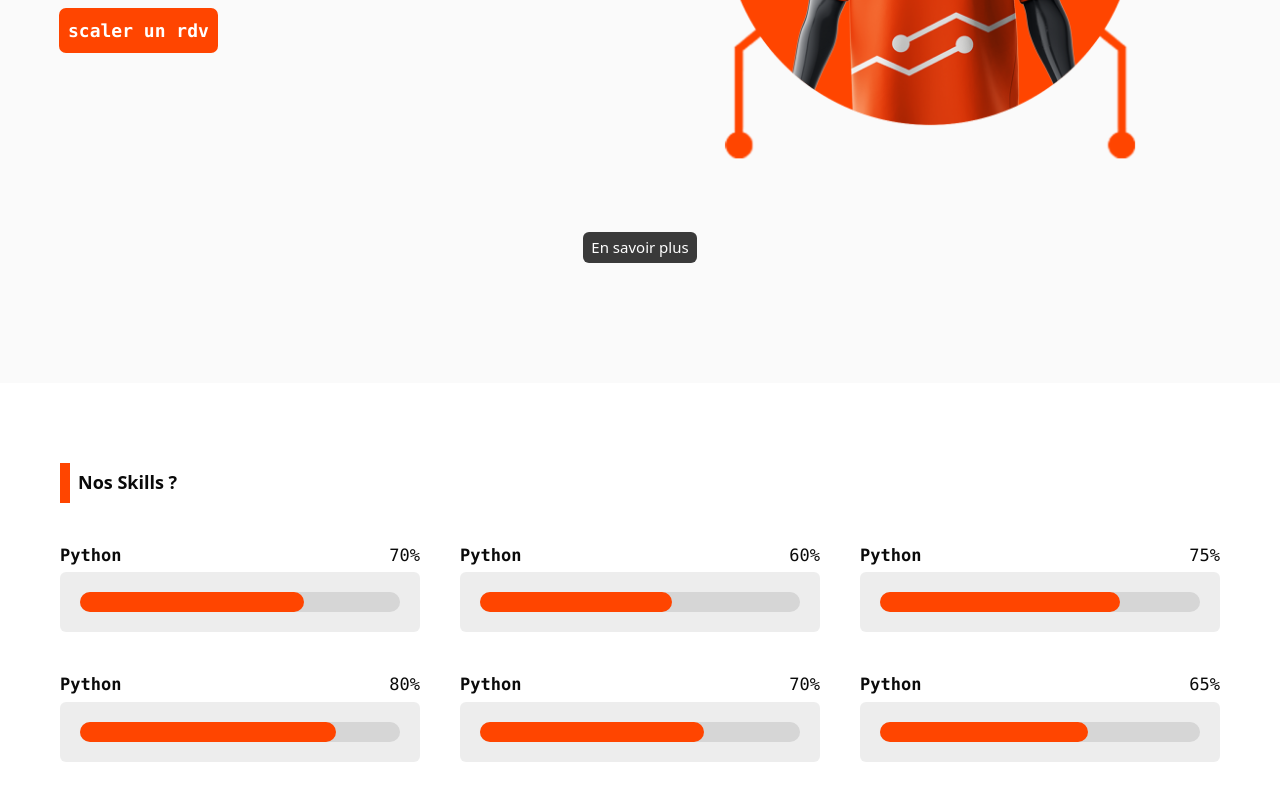
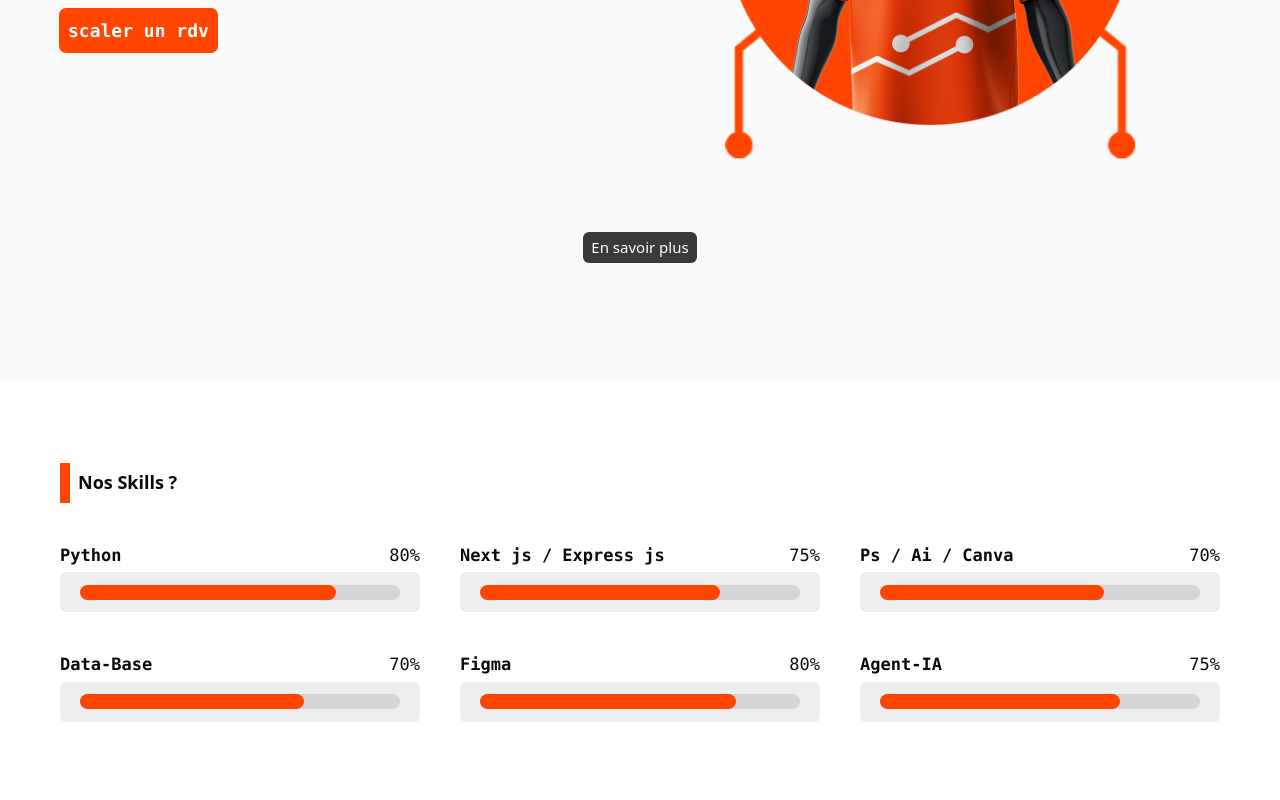
Before and after one commit to Alain09/Port_09, a Next.js app: page / in a window 1280 px wide. Shown: the part 1870-2670 px from the top of the page. Built offline with nearby package versions, Linux system fonts and the light colour scheme.

Commit message:
neuf commit

```diff
--- a/src/components/ui/Helo.tsx
+++ b/src/components/ui/Helo.tsx
@@ -1,13 +1,14 @@
 "use client"
 import React from 'react'
 import ReactDOMServer from 'react-dom/server';
-import { motion } from 'framer-motion'
+import { motion, useInView } from 'framer-motion'
 import Typewriter from 'typewriter-effect'
 import Image from 'next/image';
 import Link from 'next/link';
 import Titre from './titre';
 import Bar from './bar';
 import { FaLightbulb, FaRocket, FaMapSigns } from "react-icons/fa";
+import { useRef } from 'react';
 
 
 
@@ -66,46 +67,52 @@
 
 //les skills
 
-const skill =[
+const skill = [
   {
-    id:1,
-    texte:"Python",
-    time:30,
-    percent:70
+    id: 1,
+    texte: "Python",
+    time: 30,
+    percent: 80
   },
   {
-    id:2,
-    texte:"Python",
-    time:30,
-    percent:60
+    id: 2,
+    texte: "Next js / Express js",
+    time: 30,
+    percent: 75
   },
   {
-    id:3,
-    texte:"Python",
-    time:30,
-    percent:75
+    id: 3,
+    texte: "Ps / Ai / Canva",
+    time: 30,
+    percent: 70
   },
   {
-    id:4,
-    texte:"Python",
-    time:30,
-    percent:80
+    id: 4,
+    texte: "Data-Base",
+    time: 30,
+    percent: 70
   },
   {
-    id:5,
-    texte:"Python",
-    time:30,
-    percent:70
+    id: 5,
+    texte: "Figma",
+    time: 30,
+    percent: 80
   },
   {
-    id:6,
-    texte:"Python",
-    time:30,
-    percent:65
+    id: 6,
+    texte: "Agent-IA",
+    time: 30,
+    percent: 75
   },
 ]
 
 function Helo() {
+
+
+  const ref = useRef(null)
+  const isView = useInView(ref, { once: true, amount: 0.1 })
+
+
   const mrHtml = ReactDOMServer.renderToStaticMarkup(<span className="text-primar">.AT</span>);
 
   const variable = {
@@ -261,12 +268,13 @@
       <div className=' h-fit w-full py-10 md:py-20 '>
         <div className=' flex flex-col gap-5  px-5 md:px-10 lg:px-[60px]  '>
           <Titre text="Nos Skills ?" />
-          <div className='grid grid-cols-1 md:grid-cols-2  lg:grid-cols-3 gap-10  mt-5'>
+          <div className='grid grid-cols-1 md:grid-cols-2  lg:grid-cols-3 gap-10  mt-5' ref={ref}>
             {
               skill.map((skil)=>{
                 return (
                   <div key={skil.id}>
-                      <Bar texte={skil.texte} time={skil.time} percent={skil.percent}/>
+                    {isView && <Bar texte={skil.texte} time={skil.time} percent={skil.percent}/>}
+
                   </div>
                 )
               })
@@ -275,6 +283,9 @@
         </div>
 
       </div>
+
+      {/* les services */}
+
     </div>)
 
 }
--- a/src/components/ui/bar.tsx
+++ b/src/components/ui/bar.tsx
@@ -1,15 +1,18 @@
 "use client"
 import React from 'react'
-import { useEffect, useState } from 'react'
-import { motion } from 'framer-motion'
+import { useEffect, useState,useRef } from 'react'
+import { motion,useInView } from 'framer-motion'
 
-function Bar({ texte, time, percent }: { texte: string, time: number, percent: number }) {
+function Bar({ texte, time, percent}: { texte: string, time: number, percent: number}) {
 
+    const refe=useRef(null)
+    const isView=useInView(refe,{amount:0.1,  once:true})
     const [load, setLoad] = useState(0)
     const duree = percent * time * 0.001 //la duree suffisante pour progressbar
     {/* calcul de percent */}
     useEffect(() => {
         const controle = setInterval(() => {
+            if(isView){
                 setLoad(p => {
                     if (p >= percent) {
                         clearInterval(controle)
@@ -17,14 +20,16 @@
                     }
                     return p + 1;
                 })
+            }
+
 
         }, time)
         return () => clearInterval(controle);
 
-    })
+    },[setLoad,isView,percent,time])
 
     return (
-        <div className='flex flex-col h-fit w-full gap-1 '>
+        <div   className='flex flex-col h-fit w-full gap-1 '>
             <div className="flex justify-between  w-full text-third dark:text-second text-[15px] md:text-[16px] lg:text-[17px] font-mono" >
                 <div className='font-bold'>
                     {texte}
@@ -33,13 +38,15 @@
                     {load}%
                 </div>
             </div>
-            <div className='flex justify-center items-center  h-[60px] w-full px-5 py-3 bg-third/5 dark:bg-[#d3d3d3]/40 rounded-md  '>
+            <div className='flex justify-center items-center  h-[40px] w-full px-5 py-3 bg-third/5 dark:bg-[#d3d3d3]/40 rounded-md  '>
                 <div className='relative flex justify-center items-center w-full  '>
-                    <div className=' absolute left-0 h-[20px] w-full z-10 rounded-full bg-third/60 dark:bg-second/10'>
+                    <div className=' absolute left-0 h-[15px] w-full z-[5] rounded-full bg-third/60 dark:bg-second/10'>
 
                     </div>
                     <motion.div
+                        ref={refe}
                         initial={{ width: `0%` }}
+
                         whileInView={{
                             width: `${percent}%`,
                             transition:{duration: duree }
@@ -50,7 +57,7 @@
 
                         }}
 
-                        className=' absolute left-0 h-[20px]  z-20 bg-primar rounded-full' >
+                        className=' absolute left-0 h-[15px]  z-10 bg-primar rounded-full' >
 
                     </motion.div>
                 </div>
```
Lines whose indentation alone changed are shown as unchanged.
